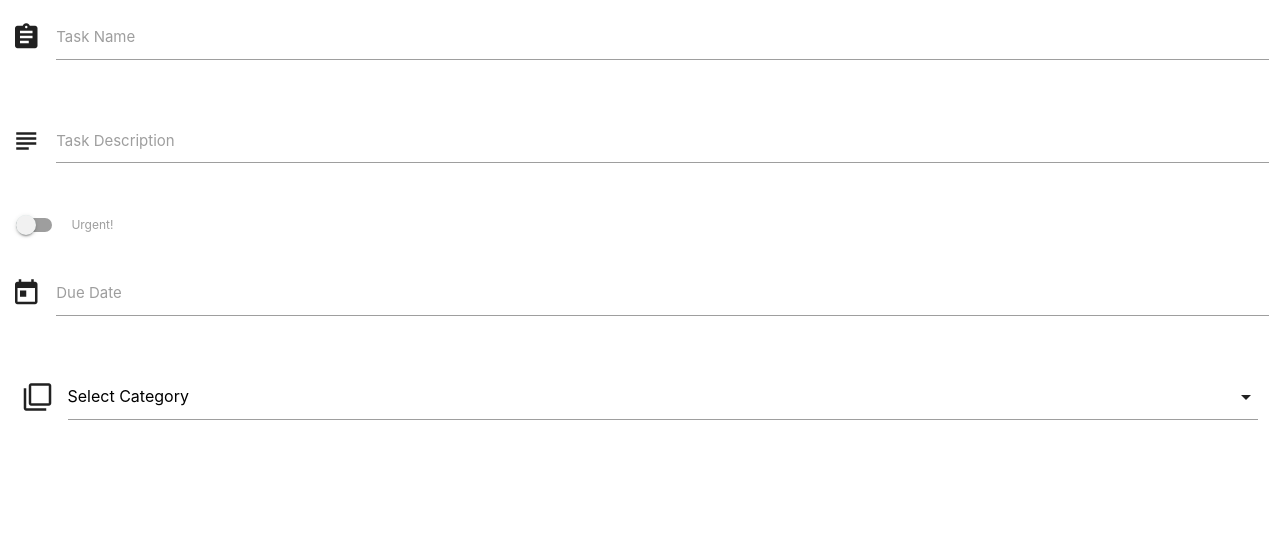
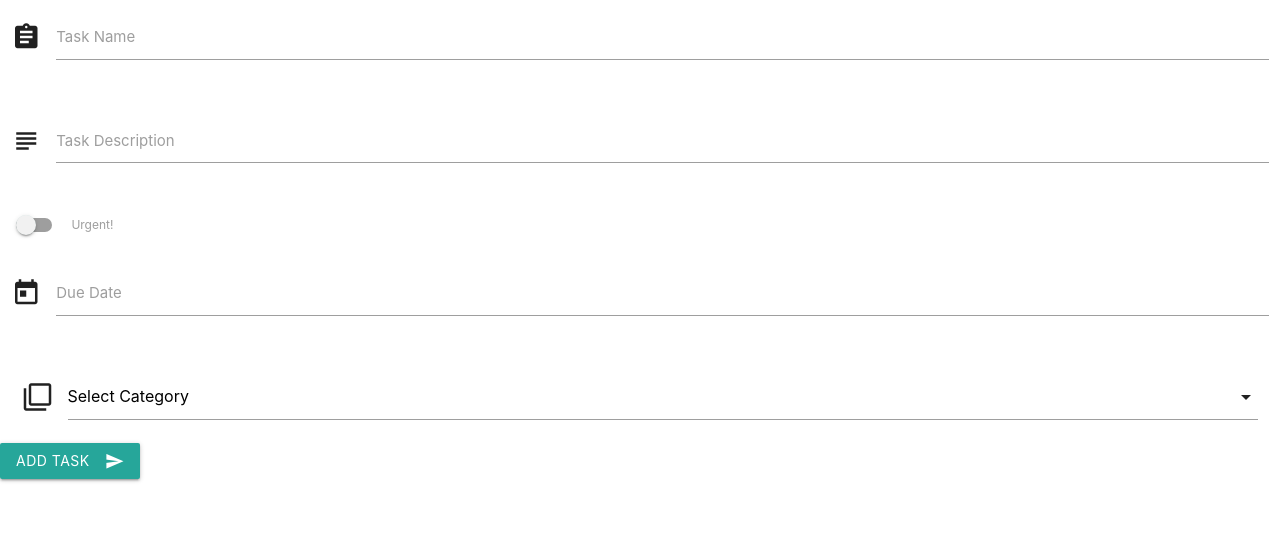
Before and after one commit to LittleBlue418/task-manager, a Flask app: page /add_task in a window 1280 px wide. Shown: the part 207-749 px from the top of the page. Run offline with Flask 2, Linux system fonts and the light colour scheme; data that the repository does not hold is empty; some libraries are stand-ins or nearby versions.

Commit message:
submit form adds to database

```diff
--- a/app.py
+++ b/app.py
@@ -25,6 +25,15 @@ def get_tasks():
 def add_task():
     return render_template("addtask.html", categories=mongo.db.categories.find())
 
+@app.route('/insert_task', methods=['POST'])
+def insert_task():
+    tasks = mongo.db.tasks
+    new_task = request.form.to_dict()
+    del new_task['action']
+    tasks.insert_one(new_task)
+
+    return redirect(url_for('get_tasks'))
+
 if __name__ == '__main__':
     app.run(
         host="0.0.0.0" if "DYNO" in os.environ else None,
--- a/templates/addtask.html
+++ b/templates/addtask.html
@@ -4,7 +4,7 @@
 <h3>Add Task</h3>
 
 <div class="row">
-    <form action="" method="POST" class="col s12">
+    <form action="{{ url_for('insert_task') }}" method="POST" class="col s12">
         <div class="row">
             <div class="input-field col s12">
                 <i class="material-icons prefix">assignment</i>
@@ -40,13 +40,19 @@
         </div>
         <div class="input-field col s12">
             <i class="material-icons prefix">filter_none</i>
-            <select>
+            <select id="category" name="category_name">
                 <option value="" disabled selected>Select Category</option>
-                    {% for category in categories %}
-                        <option value="{{category.category_name }}">{{category.category_name }}</option>
-                    {% endfor %}
+                {% for category in categories %}
+                    <option value="{{ category.category_name }}">{{category.category_name }}</option>
+                {% endfor %}
             </select>
-          </div>
+        </div>
+        <div class="row">
+            <button class="btn waves-effect waves-light" type="submit"
+                name="action">Add Task
+                <i class="material-icons right">send</i>
+            </button>
+        </div>
     </form>
 </div>
 
```
